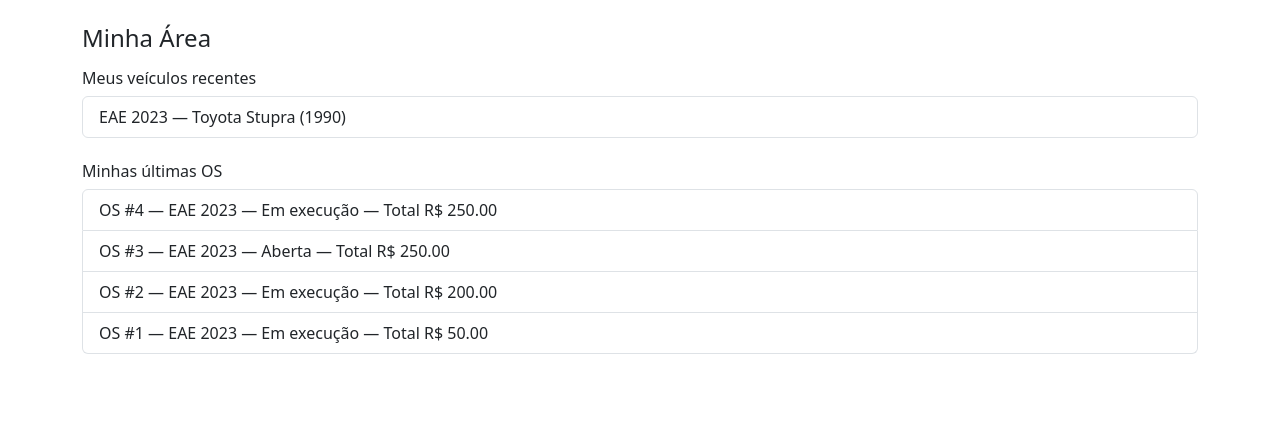
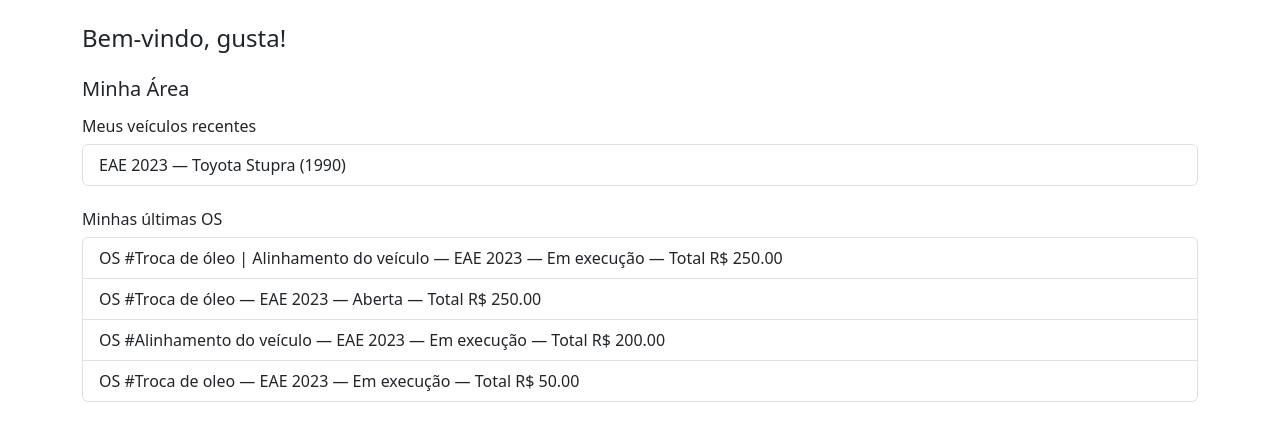
Before and after one commit to GustavoJoss/MechManager, a Django app: page /area/ in a window 1280 px wide. Shown: the part 56-497 px from the top of the page. Run offline with Django 5.2, Linux system fonts and the light colour scheme; a user stored in the database is signed in; data comes from the database, SQL or seed files in the repository; both versions use the stored data as it was after the commit.

Commit message:
ajustes na interface do usuario

```diff
--- a/mechmanager/core/admin.py
+++ b/mechmanager/core/admin.py
@@ -22,10 +22,12 @@ class ServiceAdmin(admin.ModelAdmin):
 class WorkItemInline(admin.TabularInline):
     model = WorkItem
     extra = 1
+    fk_name = "workorder"  # opcional; ajuda a evitar ambiguidade
 
 @admin.register(WorkOrder)
 class WorkOrderAdmin(admin.ModelAdmin):
-    list_display = ("id", "vehicle", "assigned_mechanic", "status", "opened_at", "closed_at", "total")
+    list_display = ("id", "title", "vehicle", "assigned_mechanic", "status", "opened_at", "closed_at", "total")
+    readonly_fields = ("title",)
     list_filter = ("status", "assigned_mechanic", "opened_at")
-    search_fields = ("vehicle__plate", "vehicle__owner__username", "notes")
+    search_fields = ("title", "vehicle__plate", "vehicle__owner__username", "notes")
     inlines = [WorkItemInline]
--- a/mechmanager/core/models.py
+++ b/mechmanager/core/models.py
@@ -43,6 +43,7 @@ class WorkOrder(TimeStamped):
         ("done", "Concluída"),
         ("canceled", "Cancelada"),
     ]
+    title = models.CharField("Título da OS", max_length=100, blank=True, default="")
     vehicle = models.ForeignKey(Vehicle, on_delete=models.CASCADE, related_name="work_orders")
     opened_by = models.ForeignKey(User, on_delete=models.SET_NULL, null=True, blank=True, related_name="opened_orders")
     assigned_mechanic = models.ForeignKey(Mechanic, on_delete=models.SET_NULL, null=True, blank=True, related_name="orders")
@@ -50,20 +51,65 @@ class WorkOrder(TimeStamped):
     opened_at = models.DateTimeField(default=timezone.now)
     closed_at = models.DateTimeField(null=True, blank=True)
     notes = models.TextField(blank=True)
+
     def __str__(self):
-        return f"OS #{self.pk} - {self.vehicle.plate} [{self.get_status_display()}]"
+        return self.title or f"OS #{self.pk} - {self.vehicle.plate} [{self.get_status_display()}]"
+
     @property
     def total(self):
-        agg = sum([wi.subtotal for wi in self.items.all()], 0)
-        return round(agg, 2)
+        return round(sum(wi.subtotal for wi in self.items.all()), 2)
 
 class WorkItem(TimeStamped):
+    # ✅ ESTES CAMPOS PRECISAM EXISTIR
     workorder = models.ForeignKey(WorkOrder, on_delete=models.CASCADE, related_name="items")
     service = models.ForeignKey(Service, on_delete=models.PROTECT, related_name="work_items")
     quantity = models.PositiveIntegerField(default=1, validators=[MinValueValidator(1)])
     unit_price = models.DecimalField(max_digits=10, decimal_places=2, validators=[MinValueValidator(0)])
+
     def __str__(self):
         return f"{self.service.name} x{self.quantity} (OS #{self.workorder_id})"
+
     @property
     def subtotal(self):
         return round(self.quantity * self.unit_price, 2)
+
+    def save(self, *args, **kwargs):
+        super().save(*args, **kwargs)
+        self._update_workorder_title()
+
+    def delete(self, *args, **kwargs):
+        wo = self.workorder
+        super().delete(*args, **kwargs)
+        self._update_workorder_title(wo)
+
+    def _update_workorder_title(self, workorder=None):
+        """
+        Regras para o título:
+          - 1 item   -> "Troca de óleo"
+          - 2 itens  -> "Troca de óleo | Alinhamento"
+          - 3+ itens -> "Troca de óleo | Alinhamento (+1)"
+        """
+        workorder = workorder or self.workorder
+        items = workorder.items.order_by("created_at", "id").select_related("service")
+
+        if not items.exists():
+            workorder.title = ""
+            workorder.save(update_fields=["title"])
+            return
+
+        # remove repetidos preservando a ordem
+        seen = set()
+        names = []
+        for wi in items:
+            name = wi.service.name
+            if name not in seen:
+                seen.add(name)
+                names.append(name)
+
+        if len(names) <= 2:
+            title = " | ".join(names)
+        else:
+            title = " | ".join(names[:2]) + f" (+{len(names) - 2})"
+
+        workorder.title = title[:100]
+        workorder.save(update_fields=["title"])
--- a/mechmanager/core/views.py
+++ b/mechmanager/core/views.py
@@ -3,6 +3,11 @@ from django.contrib.auth import login
 from django.contrib.auth.decorators import login_required
 from .forms import SignUpForm
 from .models import Vehicle, WorkOrder
+
+from django.contrib import messages
+from django.contrib.auth import logout
+from django.shortcuts import redirect
+from django.views.decorators.http import require_POST
 
 def home(request):
     return render(request, "home.html")
@@ -24,4 +29,15 @@ def signup(request):
 def user_area(request):
     vehicles = Vehicle.objects.filter(owner=request.user).order_by("-created_at")[:5]
     orders = WorkOrder.objects.filter(vehicle__owner=request.user).order_by("-created_at")[:5]
-    return render(request, "user_area.html", {"vehicles": vehicles, "orders": orders})
+    context = {
+        "vehicles": vehicles,
+        "orders": orders,
+        "username": request.user.username,
+    }
+    return render(request, "user_area.html", context)
+
+@require_POST
+def logout_view(request):
+    logout(request)
+    messages.success(request, "Você saiu da sua conta.")
+    return redirect("home")
--- a/mechmanager/mechmanager/urls.py
+++ b/mechmanager/mechmanager/urls.py
@@ -8,6 +8,6 @@ urlpatterns = [
     path("", views.home, name="home"),
     path("signup/", views.signup, name="signup"),
     path("login/", auth_views.LoginView.as_view(template_name="login.html"), name="login"),
-    path("logout/", auth_views.LogoutView.as_view(next_page="home"), name="logout"),
+     path("logout/", views.logout_view, name="logout"),
     path("area/", views.user_area, name="user_area"),
 ]
--- a/mechmanager/templates/base.html
+++ b/mechmanager/templates/base.html
@@ -1,21 +1,46 @@
 <!doctype html>
 <html lang="pt-br">
+
 <head>
   <meta charset="utf-8">
   <meta name="viewport" content="width=device-width, initial-scale=1">
   <title>Oficina Mecânica</title>
   <link href="https://cdn.jsdelivr.net/npm/bootstrap@5.3.3/dist/css/bootstrap.min.css" rel="stylesheet">
 </head>
+
+<div class="modal fade" id="logoutModal" tabindex="-1" aria-labelledby="logoutModalLabel" aria-hidden="true">
+  <div class="modal-dialog modal-dialog-centered">
+    <div class="modal-content">
+      <div class="modal-header">
+        <h1 class="modal-title fs-6" id="logoutModalLabel">Confirmar saída</h1>
+        <button type="button" class="btn-close" data-bs-dismiss="modal" aria-label="Fechar"></button>
+      </div>
+      <div class="modal-body">
+        Tem certeza de que deseja sair da sua conta?
+      </div>
+      <div class="modal-footer">
+        <button type="button" class="btn btn-light" data-bs-dismiss="modal">Cancelar</button>
+        <form method="post" action="{% url 'logout' %}">
+          {% csrf_token %}
+          <button type="submit" class="btn btn-danger">Sair</button>
+        </form>
+      </div>
+    </div>
+  </div>
+</div>
+
 <body>
 <nav class="navbar navbar-expand-lg bg-body-tertiary px-3">
   <a class="navbar-brand" href="/">Oficina</a>
   <div class="ms-auto">
     {% if user.is_authenticated %}
-      <a class="btn btn-secondary me-2" href="{% url 'user_area' %}">Minha área</a>
-      <a class="btn btn-outline-danger" href="{% url 'logout' %}">Sair</a>
+        <a class="btn btn-secondary me-2" href="{% url 'user_area' %}">Minha área</a>
+        <button class="btn btn-outline-danger" data-bs-toggle="modal" data-bs-target="#logoutModal">
+            Sair
+        </button>
     {% else %}
-      <a class="btn btn-outline-primary me-2" href="{% url 'login' %}">Entrar</a>
-      <a class="btn btn-primary" href="{% url 'signup' %}">Cadastrar</a>
+        <a class="btn btn-outline-primary me-2" href="{% url 'login' %}">Entrar</a>
+        <a class="btn btn-primary" href="{% url 'signup' %}">Cadastrar</a>
     {% endif %}
   </div>
 </nav>
@@ -25,5 +50,6 @@
   {% endfor %}
   {% block content %}{% endblock %}
 </div>
+<script src="https://cdn.jsdelivr.net/npm/bootstrap@5.3.3/dist/js/bootstrap.bundle.min.js"></script>
 </body>
 </html>
--- a/mechmanager/templates/user_area.html
+++ b/mechmanager/templates/user_area.html
@@ -1,16 +1,24 @@
 {% extends "base.html" %}
 {% block content %}
-<h1 class="h4 mb-3">Minha Área</h1>
-<h2 class="h6">Meus veículos recentes</h2>
+<h1 class="h4 mb-3">Bem-vindo, {{ username }}!</h1>
+
+<h2 class="h5 mt-4">Minha Área</h2>
+
+<h3 class="h6 mt-3">Meus veículos recentes</h3>
 <ul class="list-group mb-4">
   {% for v in vehicles %}
     <li class="list-group-item">{{ v.plate }} — {{ v.make }} {{ v.model }} ({{ v.year }})</li>
-  {% empty %}<li class="list-group-item">Nenhum veículo cadastrado.</li>{% endfor %}
+  {% empty %}
+    <li class="list-group-item text-muted">Nenhum veículo cadastrado.</li>
+  {% endfor %}
 </ul>
-<h2 class="h6">Minhas últimas OS</h2>
+
+<h3 class="h6">Minhas últimas OS</h3>
 <ul class="list-group">
   {% for o in orders %}
-    <li class="list-group-item">OS #{{ o.id }} — {{ o.vehicle.plate }} — {{ o.get_status_display }} — Total R$ {{ o.total }}</li>
-  {% empty %}<li class="list-group-item">Nenhuma OS ainda.</li>{% endfor %}
+    <li class="list-group-item">OS #{{ o.title }} — {{ o.vehicle.plate }} — {{ o.get_status_display }} — Total R$ {{ o.total }}</li>
+  {% empty %}
+    <li class="list-group-item text-muted">Nenhuma OS ainda.</li>
+  {% endfor %}
 </ul>
 {% endblock %}
```
Also changed, not shown: mechmanager/core/migrations/0002_workorder_title.py (added), mechmanager/core/migrations/0003_alter_workorder_title.py (added), mechmanager/db.sqlite3.
